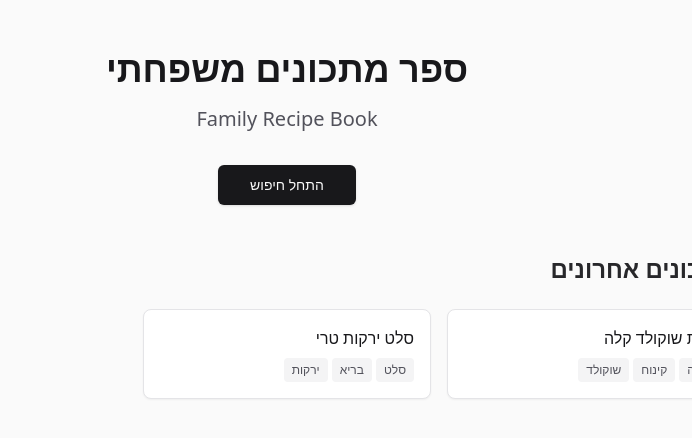
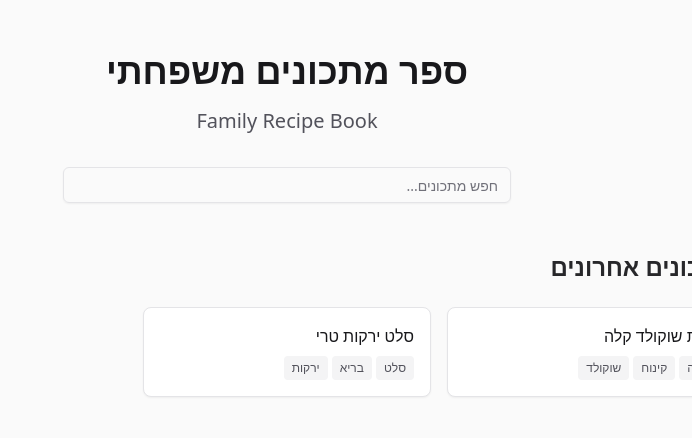
Before and after one commit to levy729/family-recipe-book, a Next.js app: page / in a window 1280 px wide. Shown: the part 176-614 px from the top of the page, without its empty margins (588-1280 px from the left). Built offline with nearby package versions, Linux system fonts and the light colour scheme.

Commit message:
feat: create search bar component with RTL support
- Add SearchBar component using shadcn/ui Input
- Implement real-time input with Hebrew placeholder
- Add RTL support with proper text alignment
- Fix Server/Client Component compatibility issues
- Integrate search bar into homepage layout

```diff
--- a/app/page.tsx
+++ b/app/page.tsx
@@ -1,4 +1,5 @@
 import { Button } from '@/components/ui/button';
+import { SearchBar } from "@/components/search-bar";
 import { getRecentRecipes } from "@/lib/recipes";
 
 export default async function Home() {
@@ -13,9 +14,10 @@ export default async function Home() {
         <p className="text-xl text-zinc-600 mb-8">
           Family Recipe Book
         </p>
-        <Button variant="default" size="lg" className="mb-12">
-          התחל חיפוש
-        </Button>
+
+        <div className="flex justify-center mb-12">
+          <SearchBar className="mx-auto" />
+        </div>
 
         <div className="text-right">
           <h2 className="text-2xl font-semibold text-zinc-800 mb-6">
--- /dev/null
+++ b/components/search-bar.tsx
@@ -0,0 +1,37 @@
+'use client';
+
+import { Input } from '@/components/ui/input';
+import { useState } from 'react';
+
+interface SearchBarProps {
+  onSearch?: (query: string) => void;
+  placeholder?: string;
+  className?: string;
+}
+
+export function SearchBar({
+  onSearch,
+  placeholder = 'חפש מתכונים...',
+  className = ''
+}: SearchBarProps) {
+  const [query, setQuery] = useState('');
+
+  const handleInputChange = (e: React.ChangeEvent<HTMLInputElement>) => {
+    const value = e.target.value;
+    setQuery(value);
+    onSearch?.(value);
+  };
+
+  return (
+    <div className={`w-full max-w-md ${className}`}>
+      <Input
+        type="text"
+        placeholder={placeholder}
+        value={query}
+        onChange={handleInputChange}
+        className="text-right placeholder:text-right"
+        dir="rtl"
+      />
+    </div>
+  );
+}
```
